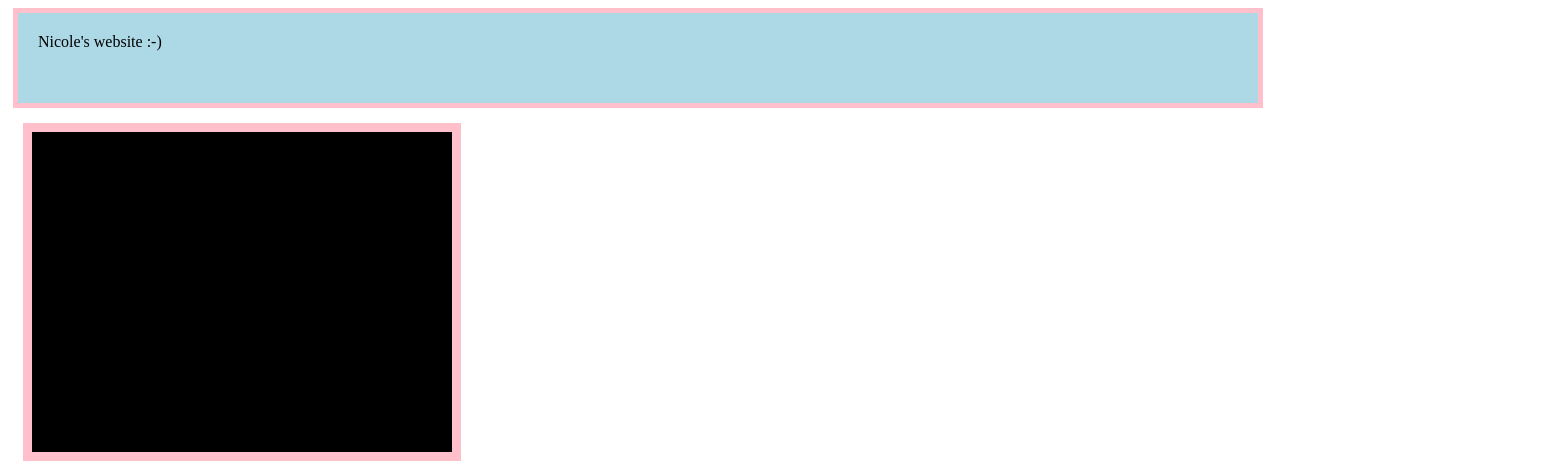
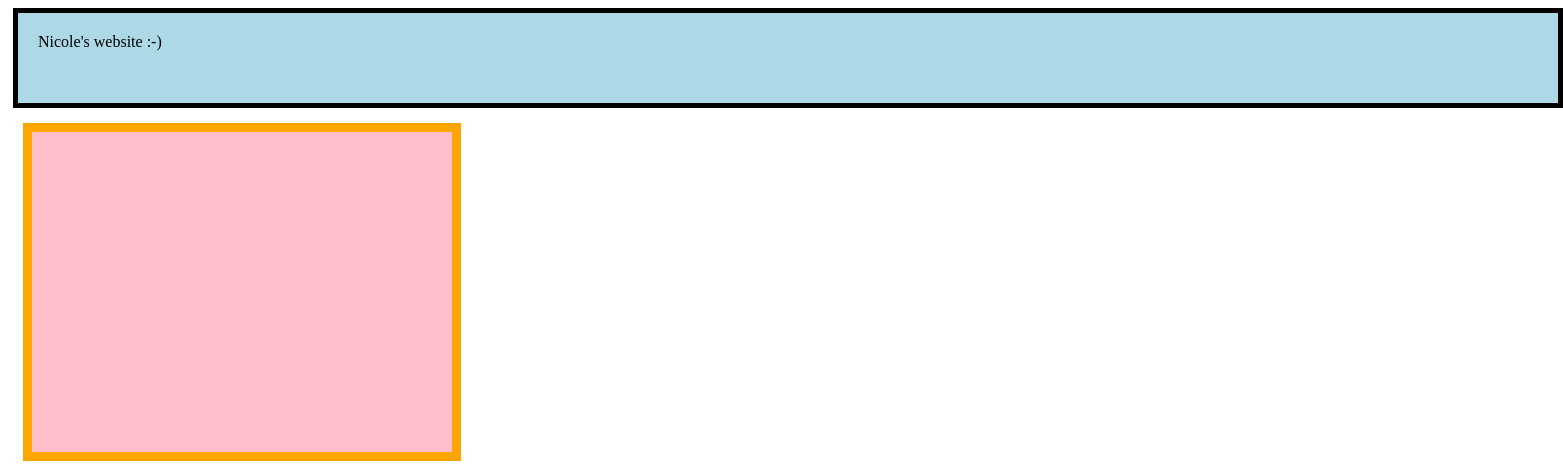
Before and after one commit to nicolejo195/NicoleComputer, a plain HTML site: page index.html in a window 1280 px wide. Shown: the top 473 px of the page, 1563 px wide, since content can reach past the window. Drawn offline with Linux system fonts and the light colour scheme; grey boxes are pictures that could not be loaded.

Commit message:
Update index.html

```diff
--- a/index.html
+++ b/index.html
@@ -1,17 +1,17 @@
 
 
 <div style="background-color: lightblue;
-            width: 1200px;
+            width: 1500px;
             height: 50px;
-            border: 5px solid pink;
+            border: 5px solid black;
             padding: 20px;
             margin: 5px;">
     Nicole's website :-)
 </div>
-<div style="background-color: black;
+<div style="background-color: pink;
             width: 400px;
             height: 300px;
-            border: 9px solid pink;
+            border: 9px solid orange;
             padding: 10px;
             margin: 15px;">
 
```
